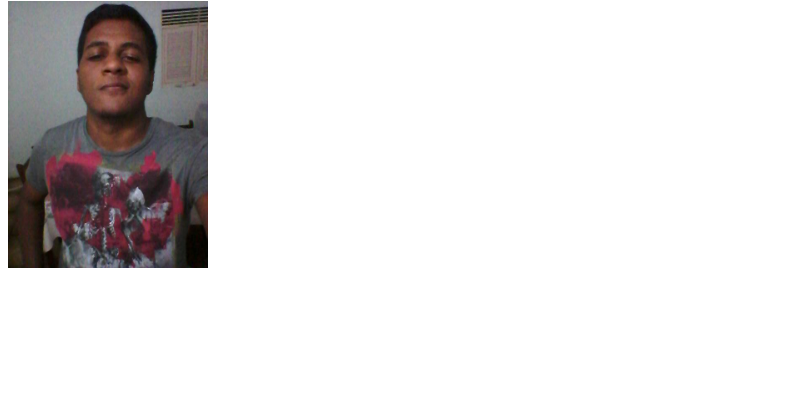
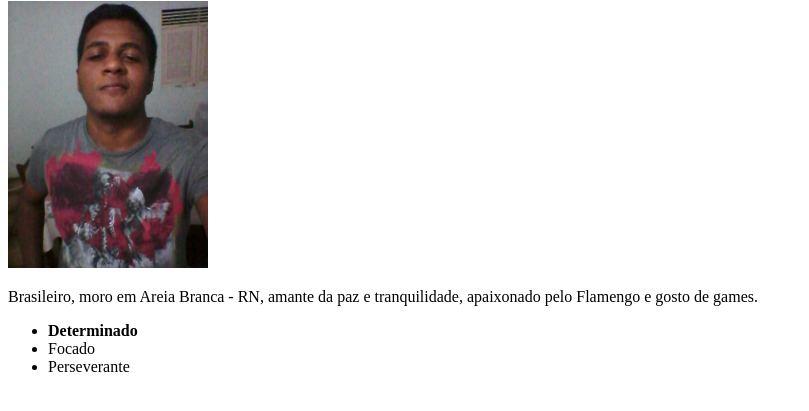
Before and after one commit to MarcosVinicius-iwnl/MarcosVinicius-iwnl.github.io, a plain HTML site: page index.html in a window 1280 px wide. Shown: the part 79-490 px from the top of the page, without its empty margins (0-809 px from the left). Drawn offline with Linux system fonts and the light colour scheme.

Commit message:
adiciona descrição e lista de habilidades

```diff
--- a/index.html
+++ b/index.html
@@ -11,7 +11,14 @@
         Marcos Vinicius Mendonça Pereira
     </h1>
     <img src="MVFOTO.jpg" alt="Foto de Marcos Vinicius" width="200px">
-
+    <p>
+        Brasileiro, moro em Areia Branca - RN, amante da paz e tranquilidade, apaixonado pelo Flamengo e gosto de games.
+    </p>
+    <ul>
+        <li><strong>Determinado</strong></li>
+        <li>Focado</li>
+        <li>Perseverante</li>
+    </ul>
 
 </body>
 </html>
```
